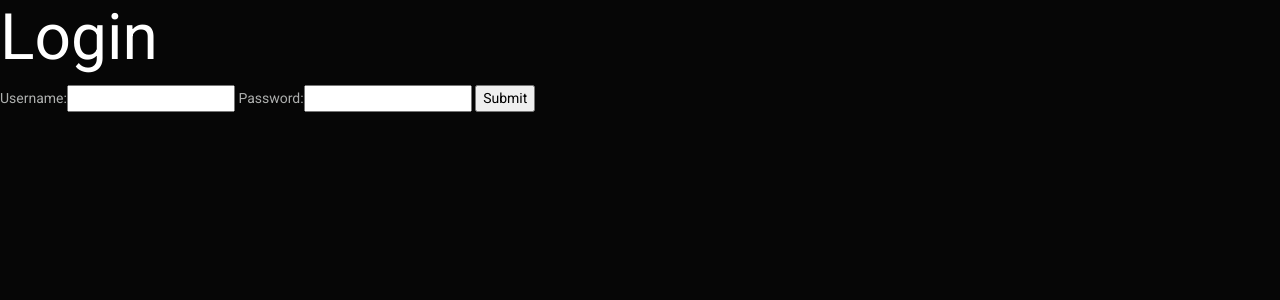
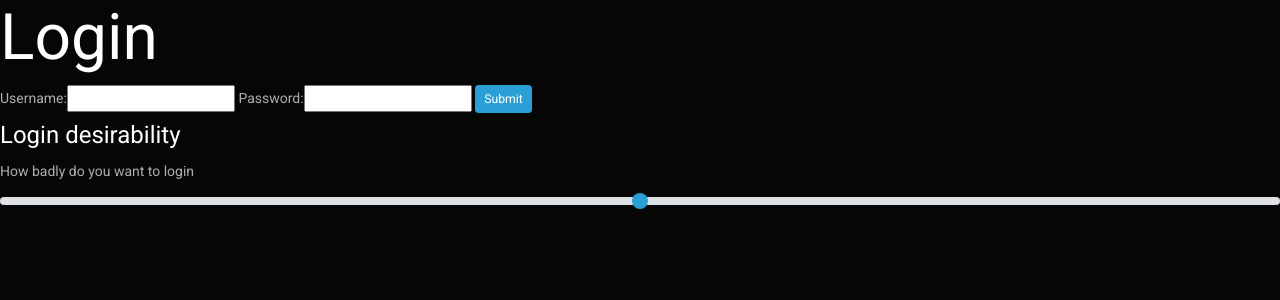
Before and after one commit to aokugel/BlogProject, a Django app: page /blog/login/ in a window 1280 px wide. Shown: the top 300 px of the page. Run offline with Django 3.2, Linux system fonts and the light colour scheme; some libraries are stand-ins or nearby versions.

Commit message:
Further frontend changes.  Got rid of old login button

```diff
--- a/blog/templates/login.html
+++ b/blog/templates/login.html
@@ -1,10 +1,11 @@
+{% load static %}
 <!DOCTYPE html>
 <html lang="en">
 <head>
     <meta charset="UTF-8">
     <meta name="viewport" content="width=device-width, initial-scale=1.0">
     <meta http-equiv="X-UA-Compatible" content="ie=edge">
-    <link rel="stylesheet" href="/BlogProject/blog/static/css/bootstrap.css">
+    <link rel="stylesheet" href="{% static 'css/bootstrap.css' %}">
     <title>Document</title>
 </head>
 <body>
@@ -12,8 +13,18 @@
     <form method="POST">
         {% csrf_token %}
         {{ form }}
-        <input type="submit" />
+        <input class="btn btn-primary btn-sm" type="submit" />
+        <div class="form-group">
+            <fieldset class="form-group">
+                <legend>Login desirability</legend>
+                <label for="customRange1">How badly do you want to login</label>
+                <input type="range" class="custom-range" id="customRange1">
+            </fieldset>
+        </div>
+
     </form>
+
+
 
 </body>
 </html>
```
